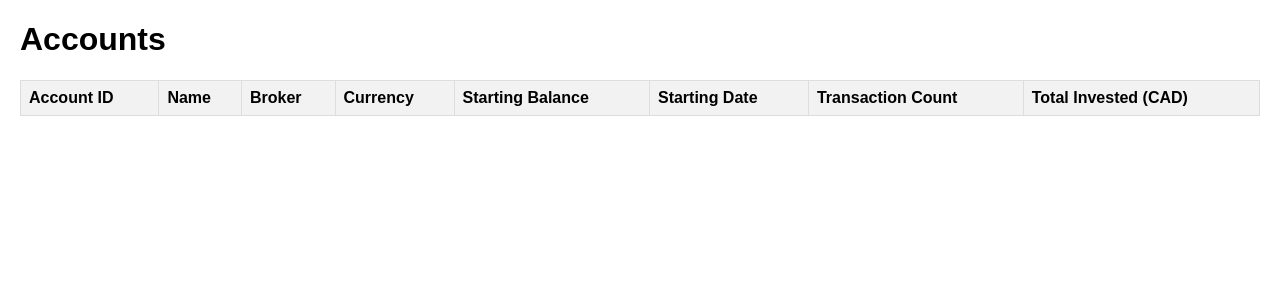
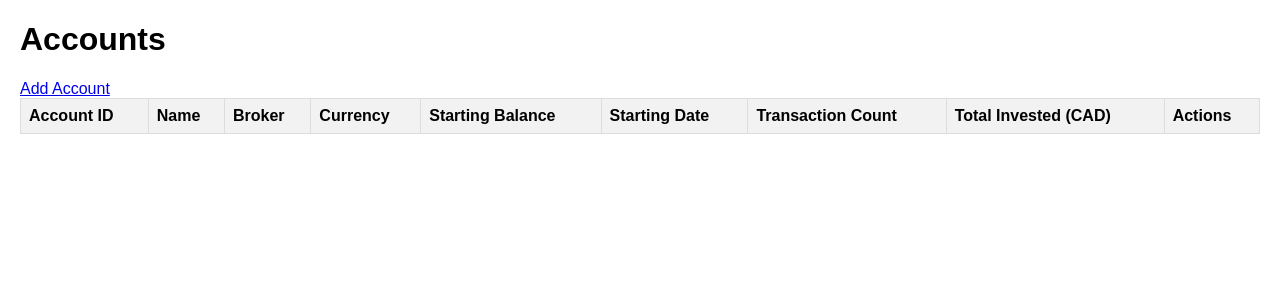
Before and after one commit to tdwbiz/portfolio_manager, a Django app: page /accounts/ in a window 1280 px wide. Shown: the part 38-338 px from the top of the page. Run offline with Django 5.2, Linux system fonts and the light colour scheme; data that the repository does not hold is empty.

Commit message:
feat: account management UI (create, edit, delete)

```diff
--- a/core/templates/core/accounts.html
+++ b/core/templates/core/accounts.html
@@ -2,6 +2,8 @@
 
 {% block content %}
 <h1>Accounts</h1>
+
+<a href="{% url 'account_create' %}">Add Account</a>
 
 <table>
     <thead>
@@ -14,6 +16,7 @@
             <th>Starting Date</th>
             <th>Transaction Count</th>
             <th>Total Invested (CAD)</th>
+            <th>Actions</th>
         </tr>
     </thead>
     <tbody>
@@ -27,6 +30,13 @@
             <td>{{ account.starting_balance_date|default:'' }}</td>
             <td>{{ account.transaction_count }}</td>
             <td>{{ account.total_invested_cad|default:0 }}</td>
+            <td>
+                <a href="{% url 'account_edit' account.account_id %}">Edit</a>
+                <form method="post" action="{% url 'account_delete' account.account_id %}" style="display:inline">
+                    {% csrf_token %}
+                    <button type="submit" onclick="return confirm('Delete account {{ account.account_id }}?')">Delete</button>
+                </form>
+            </td>
         </tr>
         {% endfor %}
     </tbody>
--- a/core/urls.py
+++ b/core/urls.py
@@ -5,5 +5,8 @@ urlpatterns = [
     path('', views.dashboard, name='dashboard'),
     path('transactions/', views.transaction_list, name='transaction_list'),
     path('accounts/', views.accounts_list, name='accounts_list'),
+    path('accounts/new/', views.account_create, name='account_create'),
+    path('accounts/<str:account_id>/edit/', views.account_edit, name='account_edit'),
+    path('accounts/<str:account_id>/delete/', views.account_delete, name='account_delete'),
     path('accounts/<str:account_id>/', views.account_detail, name='account_detail'),
 ]
--- a/core/views.py
+++ b/core/views.py
@@ -2,10 +2,12 @@ from decimal import Decimal
 
 from django.core.paginator import Paginator
 from django.db.models import Count, Sum, Q
-from django.shortcuts import get_object_or_404, render
+from django.shortcuts import get_object_or_404, render, redirect
+from django.http import HttpResponseNotAllowed
 
 from core.models import Account, FileImportLog, Transaction, TransactionType
 from core.utils import compute_positions
+from core.forms import AccountForm
 
 def dashboard(request):
     positions = compute_positions()
@@ -86,8 +88,7 @@ def account_detail(request, account_id):
         .order_by('-date', '-id')
     )
 
-    # ── Cash flow summary ────────────────────────────────────────────────────
-    # Sum all amount_cad (already signed: negative = outflow, positive = inflow)
+    # Cash flow summary
     total_cash_flow_cad = (
         transactions.aggregate(total=Sum('amount_cad'))['total'] or Decimal('0')
     )
@@ -101,7 +102,7 @@ def account_detail(request, account_id):
         .order_by('type')
     )
 
-    # ── Holdings (current positions) ─────────────────────────────────────────
+    # Holdings (current positions)
     holdings = {}
     for tx in transactions.filter(type__in=['BUY', 'SELL']):
         sym = tx.symbol or '(unknown)'
@@ -129,7 +130,7 @@ def account_detail(request, account_id):
             h['buy_cost_cad'] / h['buy_qty'] if h['buy_qty'] else Decimal('0')
         )
 
-    # ── Paginated transaction list ────────────────────────────────────────────
+    # Paginated transaction list
     paginator = Paginator(transactions, 50)
     page_obj = paginator.get_page(request.GET.get('page'))
 
@@ -141,3 +142,39 @@ def account_detail(request, account_id):
         'active_holdings': active_holdings,
         'page_obj': page_obj,
     })
+
+
+def account_create(request):
+    if request.method == 'POST':
+        form = AccountForm(request.POST)
+        if form.is_valid():
+            form.save()
+            return redirect('accounts_list')
+    else:
+        form = AccountForm()
+    return render(request, 'core/account_form.html', {'form': form, 'title': 'Add Account'})
+
+
+def account_edit(request, account_id):
+    account = get_object_or_404(Account, account_id=account_id)
+
+    if request.method == 'POST':
+        form = AccountForm(request.POST, instance=account)
+        form.fields['account_id'].disabled = True
+        if form.is_valid():
+            form.save()
+            return redirect('account_detail', account_id=account.account_id)
+    else:
+        form = AccountForm(instance=account)
+        form.fields['account_id'].disabled = True
+
+    return render(request, 'core/account_form.html', {'form': form, 'title': 'Edit Account'})
+
+
+def account_delete(request, account_id):
+    if request.method != 'POST':
+        return HttpResponseNotAllowed(['POST'])
+
+    account = get_object_or_404(Account, account_id=account_id)
+    account.delete()
+    return redirect('accounts_list')
```
Also changed, not shown: core/forms.py (added, +10 -0 lines), core/templates/core/account_form.html (added, +11 -0 lines), core/tests/test_account_crud.py (added, +71 -0 lines), specs/feature_account_management_ui.md (+2 -0 lines).
